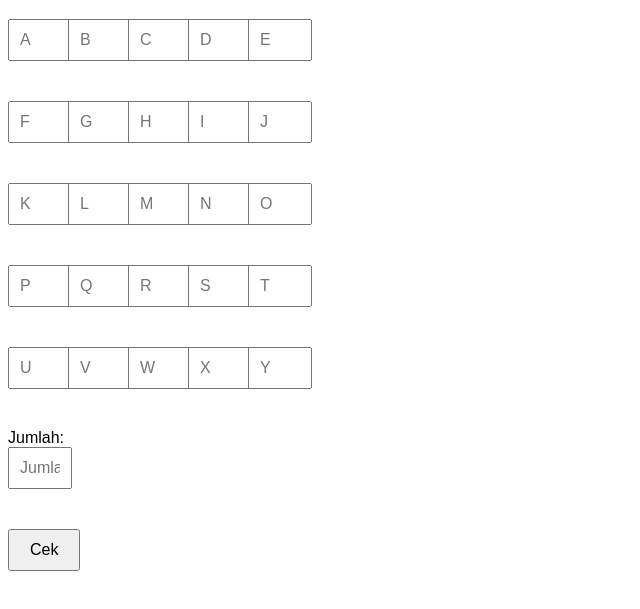
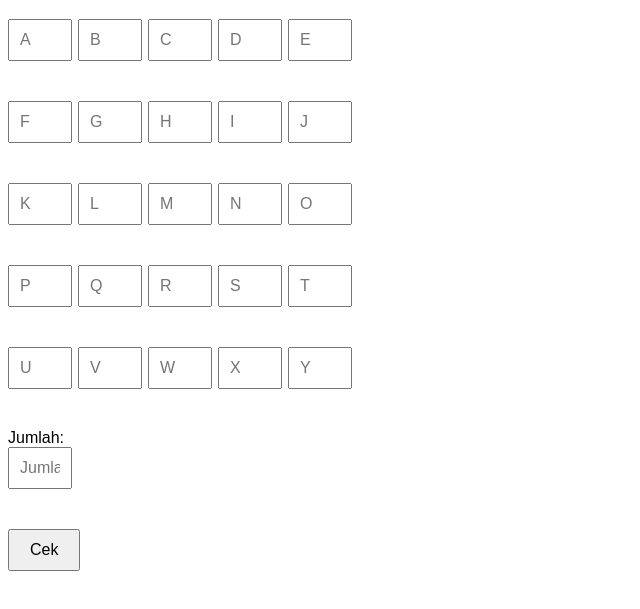
Before and after one commit to ivanagus43/welcomeparty, a plain HTML site: page index.html in a window 1280 px wide. Shown: the part 61-670 px from the top of the page, without its empty margins (0-640 px from the left). Drawn offline with Linux system fonts and the light colour scheme.

Commit message:
Update index.html

```diff
--- a/index.html
+++ b/index.html
@@ -9,7 +9,7 @@
         .input-container {
             display: grid;
             grid-template-columns: repeat(5, 40px); /* Set lebar kolom input */
-            gap: 10px 20px; /* Jarak antar kolom dan antar baris */
+            gap: 10px 30px; /* Jarak antar kolom dan antar baris */
             margin-bottom: 10px; /* Jarak antara baris input */
         }
         input[type="text"] {
```
